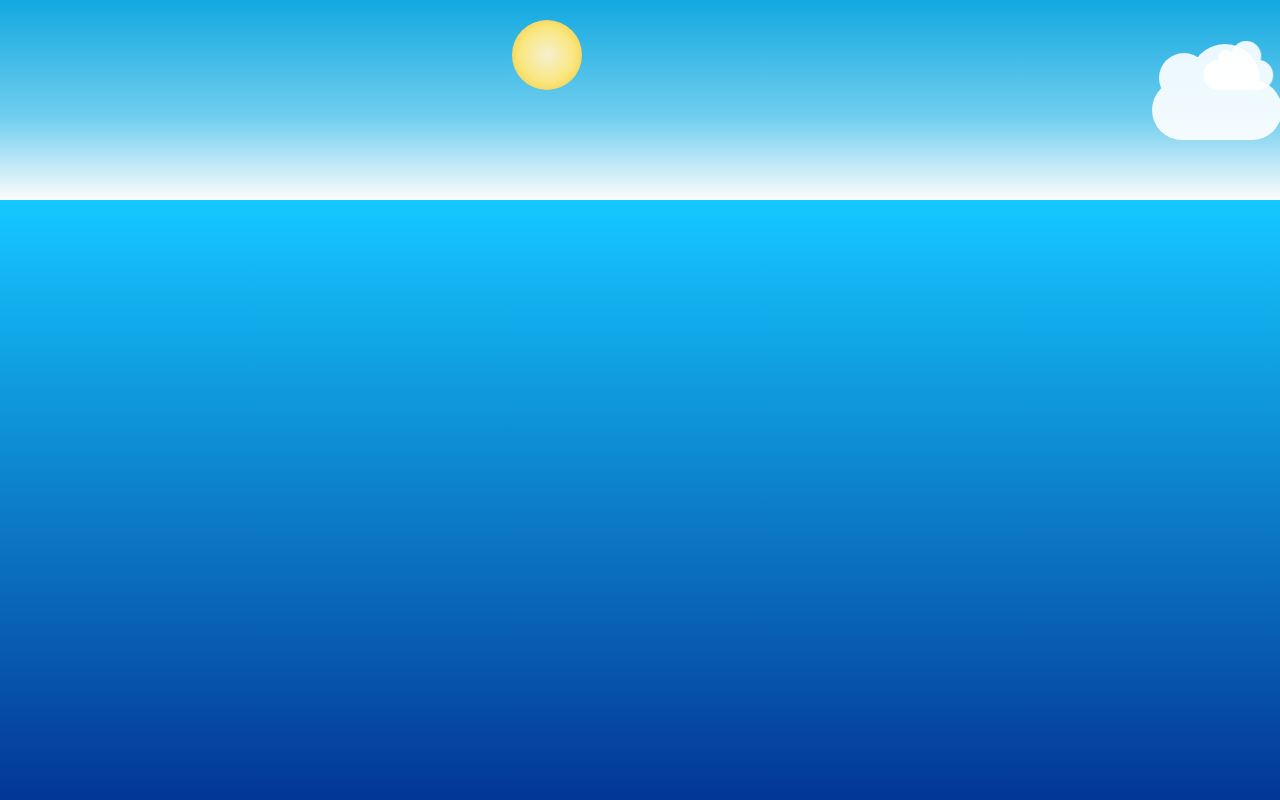
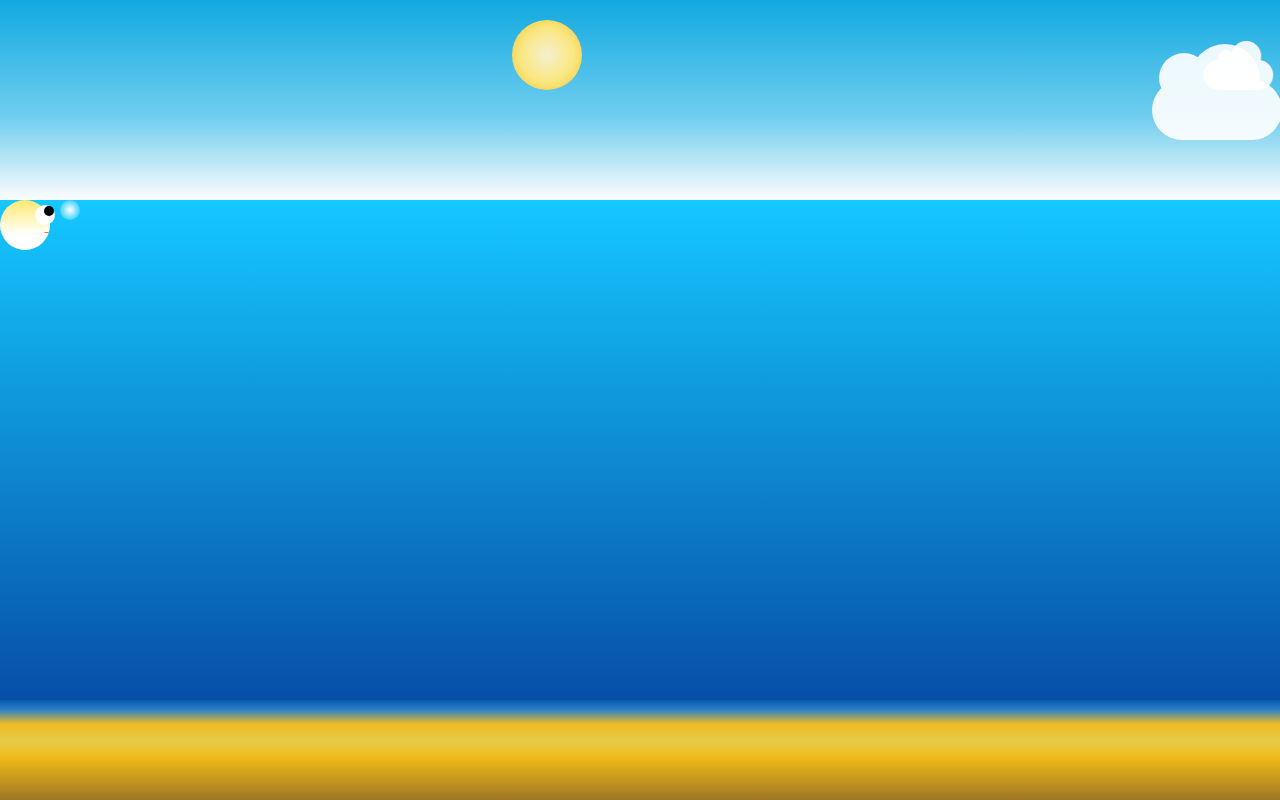
Before and after one commit to TaniaGamGonz/Sea-animation, a website: page sea/sea.html in a window 1280 px wide. Drawn offline with Linux system fonts and the light colour scheme.

Commit message:
added styles on blowfish, added browser sync to autorefresh

```diff
--- a/gulpfile.js
+++ b/gulpfile.js
@@ -1,13 +1,30 @@
-const gulp = require('gulp');
-const sass = require('gulp-sass');
+const gulp     = require('gulp');
+const gulpSass = require('gulp-sass');
+const browserSync = require('browser-sync').create();
 
-gulp.task('sass', () => {
+function sass (){
+
     return gulp.src('sea/scss/sea.scss')
-    .pipe(sass())
-    .pipe(gulp.dest('sea/css'))
-});
+               .pipe(gulpSass())
+               .pipe(gulp.dest('sea/css'))
+}
 
 
-gulp.task('watch', () =>{
-  return  gulp.watch('sea/scss/sea.scss',  gulp.series('sass'))
-});
+function watch(){
+
+  return  gulp.watch('sea/scss/sea.scss',  gulp.series(sass)).on('change', browserSync.reload);
+};
+
+function browSync() {
+  browserSync.init({
+      server: {
+          baseDir: "./sea"
+      }
+  });
+};
+
+
+
+exports.sass  = sass;
+exports.watch = watch;
+exports.server = gulp.series( sass, gulp.parallel(watch, browSync));
--- a/package.json
+++ b/package.json
@@ -9,7 +9,10 @@
   "author": "\"Tania Gamero Gonzalez\"",
   "license": "ISC",
   "devDependencies": {
+    "browser-sync": "^2.26.7",
+    "browserify": "^16.5.0",
     "gulp": "^4.0.2",
+    "gulp-browserify": "^0.5.1",
     "gulp-sass": "^4.0.2"
   }
 }
--- a/sea/scss/sea.scss
+++ b/sea/scss/sea.scss
@@ -1,6 +1,7 @@
 @import '_mixins';
 @import '_reset';
 @import '_animations';
+
 
 .sky{
     position: relative;
@@ -24,7 +25,7 @@
 .cloud{
     top: 80px;
     left: 0vw;
-    @include cloud($size: m,$color: #fff);
+    @include cloud($size: m,$color: rgb(255, 255, 255));
     animation-name: moveX;
     animation-duration: 30s;
     animation-iteration-count: infinite;
@@ -44,16 +45,65 @@
 }
 
 
-
-
-
-
-
-
-
 .sea{
     position: relative;
     width: 100vw;
     height: calc(100vh - 200px);
     background-image: linear-gradient(180deg, rgba(21,200,255,1) 0%, rgba(3,54,150,1) 100%);
+
+    &__sand{
+        position: absolute;
+        bottom: 0px;
+        width: 100vw;
+        height: 100px;
+        background:  linear-gradient(to bottom, rgba(7,89,175,1) 0%, rgb(48, 130, 197) 10%, rgba(237,187,35,1) 24%, rgba(230,204,71,1) 41%, rgba(240,186,24,1) 58%, rgba(158,118,38,1) 100%);
+
+    }
 }
+
+.blowfish{
+    position: absolute;
+
+    width: 50px;
+    height: 50px;
+    border-radius: 50%;
+    background-image:  linear-gradient(0deg, rgba(255,255,255,1) 30%, rgba(255,233,113,1) 100%);
+
+    &__eye{
+        position: absolute;
+        right: -5px;
+        top: 5px;
+        width: 20px;
+        height: 20px;
+        border-radius: 50%;
+        background-color: #fff;
+
+        &::before{
+            content: '';
+            position: absolute;
+            right: 1px;
+            top: 1px;
+            width: 10px;
+            height: 10px;
+            border-radius: 50%;
+            background-color: #000;
+        }
+    }
+    &__mouth{
+        position: absolute;
+        right: 1px;
+        bottom: 17px;
+        width: 5px;
+        height: 1px;
+        border-radius: 50%;
+        background-color: rgb(226, 97, 37);
+    }
+    &__bubbles{
+        position: absolute;
+        right: -30px;
+        width: 20px;
+        height: 20px;
+        border-radius: 50%;
+        background-image: radial-gradient(circle, rgba(255,255,255,1) 0%, rgba(21,200,255,1) 87%, rgba(255,255,255,1) 100%);
+    }
+}
--- a/sea/sea.html
+++ b/sea/sea.html
@@ -16,7 +16,8 @@
 
         <div class="blowfish">
             <div class="blowfish__eye"></div>
-            <div class="blowfish__eye"></div>
+            <div class="blowfish__mouth"></div>
+            <div class="blowfish__bubbles"></div>
         </div>
 
         <div class="clownFish">
@@ -26,6 +27,8 @@
         <div class="seaStar"></div>
         <div class="seaStar"></div>
 
+        <div class="sea__sand"></div>
+
     </div>
 </body>
 </html>
```
Also changed, not shown: sea/css/sea.css, sea/scss/_animations.scss (line endings or trailing spaces), 1 other file.
